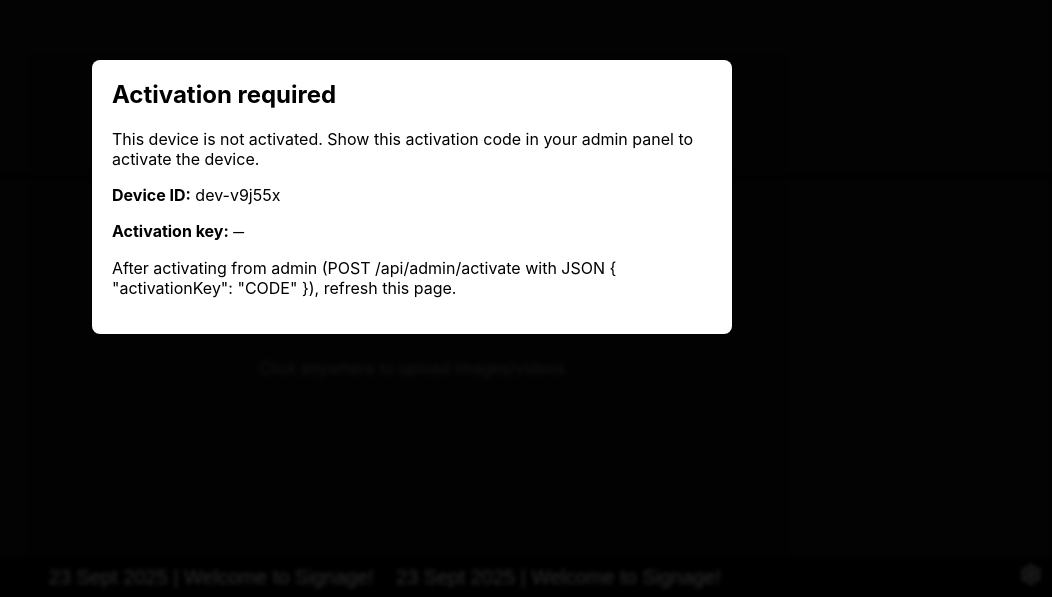
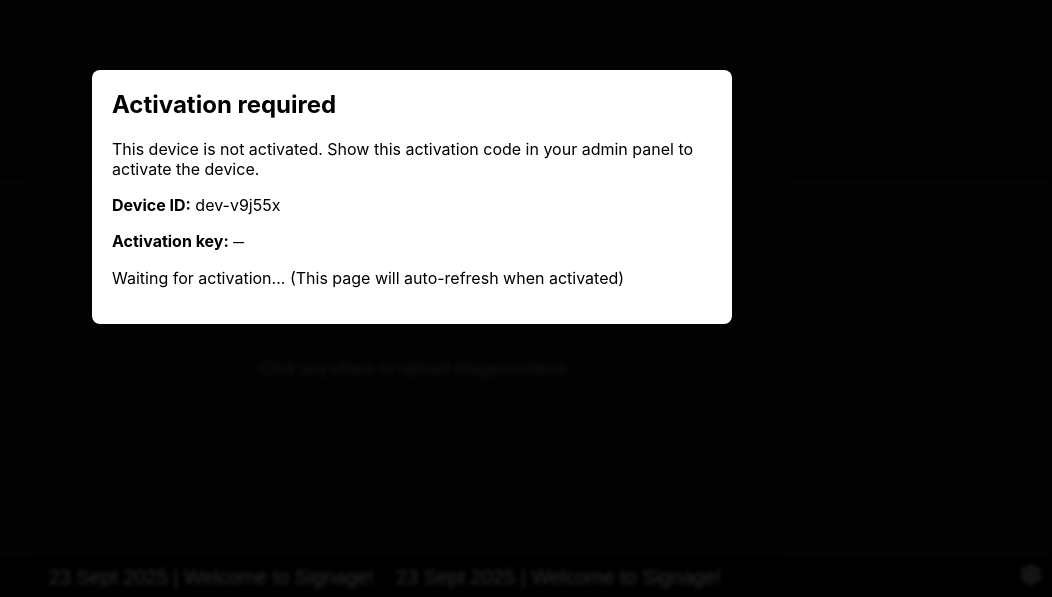
Before and after one commit to Amitmaddheshiya/AmitSignageApplication_Nextjs, a Next.js app: page / in a window 1280 px wide. Shown: the part 203-800 px from the top of the page, without its empty margins (228-1280 px from the left). Built offline with nearby package versions, Linux system fonts and the light colour scheme; no server answers; the database is empty.

Commit message:
homepage auto refresh after activate device

```diff
--- a/components/ActivationGate.jsx
+++ b/components/ActivationGate.jsx
@@ -1,72 +1,121 @@
 'use client';
-import React, {useEffect, useState} from 'react';
+import React, { useEffect, useState } from 'react';
 import SignageBoard from './SignageBoard';
 
-function simpleHash(s){
-  let h=0;
-  for(let i=0;i<s.length;i++){h=(h*31 + s.charCodeAt(i))|0;}
+function simpleHash(s) {
+  let h = 0;
+  for (let i = 0; i < s.length; i++) {
+    h = (h * 31 + s.charCodeAt(i)) | 0;
+  }
   return Math.abs(h).toString(36);
 }
 
-export default function ActivationGate(){
-  const [status, setStatus] = useState({loading:true});
+export default function ActivationGate() {
+  const [status, setStatus] = useState({ loading: true });
   const [device, setDevice] = useState(null);
-  useEffect(()=>{
-    (async ()=>{
-      try{
-        let deviceId = localStorage.getItem('signage_device_id');
-        if(!deviceId){
-          // generate deterministic-ish id from userAgent+platform
-          const seed = navigator.userAgent + '|' + navigator.platform + '|' + navigator.vendor + '|' + screen.width + 'x' + screen.height;
-          deviceId = 'dev-' + simpleHash(seed + Date.now().toString().slice(-4));
-          localStorage.setItem('signage_device_id', deviceId);
-        }
-        // check device
-        const q = await fetch('/api/devices/check?deviceId='+encodeURIComponent(deviceId));
-        const j = await q.json();
-        if(j.device){
-          setDevice(j.device);
-          setStatus({loading:false, active: !!j.device.active});
-        }else{
-          // register
-          const reg = await fetch('/api/devices/register', {
-            method:'POST',
-            headers:{'Content-Type':'application/json'},
-            body: JSON.stringify({deviceId, meta:{ua:navigator.userAgent}})
-          });
-          const rj = await reg.json();
-          setDevice(rj.device);
-          setStatus({loading:false, active: !!(rj.device && rj.device.active)});
-        }
-      }catch(e){
-        console.error(e);
-        setStatus({loading:false, error: e.message});
+
+  // 🔑 Helper function to check activation status
+  async function checkDevice(deviceId) {
+    try {
+      const q = await fetch('/api/devices/check?deviceId=' + encodeURIComponent(deviceId));
+      const j = await q.json();
+
+      if (j.device) {
+        setDevice(j.device);
+        setStatus({ loading: false, active: !!j.device.active });
+      } else {
+        // register device if not found
+        const reg = await fetch('/api/devices/register', {
+          method: 'POST',
+          headers: { 'Content-Type': 'application/json' },
+          body: JSON.stringify({ deviceId, meta: { ua: navigator.userAgent } }),
+        });
+        const rj = await reg.json();
+        setDevice(rj.device);
+        setStatus({ loading: false, active: !!(rj.device && rj.device.active) });
       }
-    })();
-  },[]);
+    } catch (e) {
+      console.error(e);
+      setStatus({ loading: false, error: e.message });
+    }
+  }
 
-  if(status.loading) return <div style={{padding:20}}>Checking activation...</div>;
-  if(status.error) return <div style={{padding:20,color:'red'}}>Error: {status.error}</div>;
-  if(status.active) return <SignageBoard deviceId={localStorage.getItem('signage_device_id')} />;
+  useEffect(() => {
+    let deviceId = localStorage.getItem('signage_device_id');
+    if (!deviceId) {
+      const seed =
+        navigator.userAgent +
+        '|' +
+        navigator.platform +
+        '|' +
+        navigator.vendor +
+        '|' +
+        screen.width +
+        'x' +
+        screen.height;
+      deviceId = 'dev-' + simpleHash(seed + Date.now().toString().slice(-4));
+      localStorage.setItem('signage_device_id', deviceId);
+    }
 
-  // inactive -> show activation code page
+    checkDevice(deviceId); // first check immediately
+
+    // 🔄 keep checking every 2 seconds until active
+    const interval = setInterval(() => {
+      checkDevice(deviceId);
+    }, 2000);
+
+    return () => clearInterval(interval);
+  }, []);
+
+  if (status.loading) return <div style={{ padding: 20 }}>Checking activation...</div>;
+  if (status.error) return <div style={{ padding: 20, color: 'red' }}>Error: {status.error}</div>;
+
+  if (status.active)
+    return <SignageBoard deviceId={localStorage.getItem('signage_device_id')} />;
+
+  // inactive → show activation code page
   const activationKey = device?.activationKey || '—';
   return (
-    <div style={{position:'relative',minHeight:'100vh'}}>
-      <div style={{position:'absolute',inset:0,display:'flex',alignItems:'center',justifyContent:'center',background:'#000a',color:'#fff',zIndex:9000}}>
-        <div style={{background:'#fff',color:'#000',padding:20,borderRadius:8,maxWidth:600,width:'90%'}}>
-          <h2 style={{marginTop:0}}>Activation required</h2>
-          <p>This device is not activated. Show this activation code in your admin panel to activate the device.</p>
-          <p><strong>Device ID:</strong> {localStorage.getItem('signage_device_id')}</p>
-          <p><strong>Activation key:</strong> <code style={{fontSize:18,letterSpacing:2}}>{activationKey}</code></p>
+    <div style={{ position: 'relative', minHeight: '100vh' }}>
+      <div
+        style={{
+          position: 'absolute',
+          inset: 0,
+          display: 'flex',
+          alignItems: 'center',
+          justifyContent: 'center',
+          background: '#000a',
+          color: '#fff',
+          zIndex: 9000,
+        }}
+      >
+        <div
+          style={{
+            background: '#fff',
+            color: '#000',
+            padding: 20,
+            borderRadius: 8,
+            maxWidth: 600,
+            width: '90%',
+          }}
+        >
+          <h2 style={{ marginTop: 0 }}>Activation required</h2>
           <p>
-  After activating from admin (POST /api/admin/activate with JSON {`{ "activationKey": "CODE" }`}), refresh this page.
-</p>
-
+            This device is not activated. Show this activation code in your admin panel to
+            activate the device.
+          </p>
+          <p>
+            <strong>Device ID:</strong> {localStorage.getItem('signage_device_id')}
+          </p>
+          <p>
+            <strong>Activation key:</strong>{' '}
+            <code style={{ fontSize: 18, letterSpacing: 2 }}>{activationKey}</code>
+          </p>
+          <p>Waiting for activation... (This page will auto-refresh when activated)</p>
         </div>
       </div>
-      {/* keep SignageBoard rendered beneath for when active (hidden) */}
-      <div style={{filter:'blur(2px)',pointerEvents:'none',opacity:0.5}}>
+      {/* Render SignageBoard underneath (blurred) */}
+      <div style={{ filter: 'blur(2px)', pointerEvents: 'none', opacity: 0.5 }}>
         <SignageBoard />
       </div>
     </div>
```
